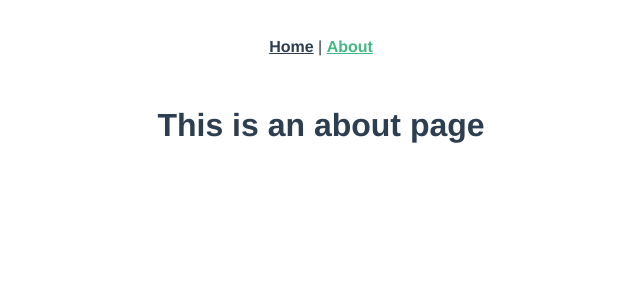
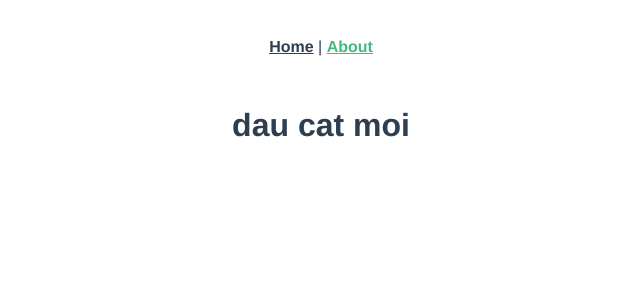
Before and after one commit to hieu-hoc-code/shopbase, a Vue app in the folder client/: page /about in a window 1280 px wide. Shown: the top 300 px of the page, without its empty margins (319-959 px from the left). Built offline with nearby package versions, Linux system fonts and the light colour scheme.

Commit message:
home page

```diff
--- a/client/src/views/About.vue
+++ b/client/src/views/About.vue
@@ -1,5 +1,5 @@
 <template>
   <div class="about">
-    <h1>This is an about page</h1>
+    <h1>dau cat moi</h1>
   </div>
 </template>
```
